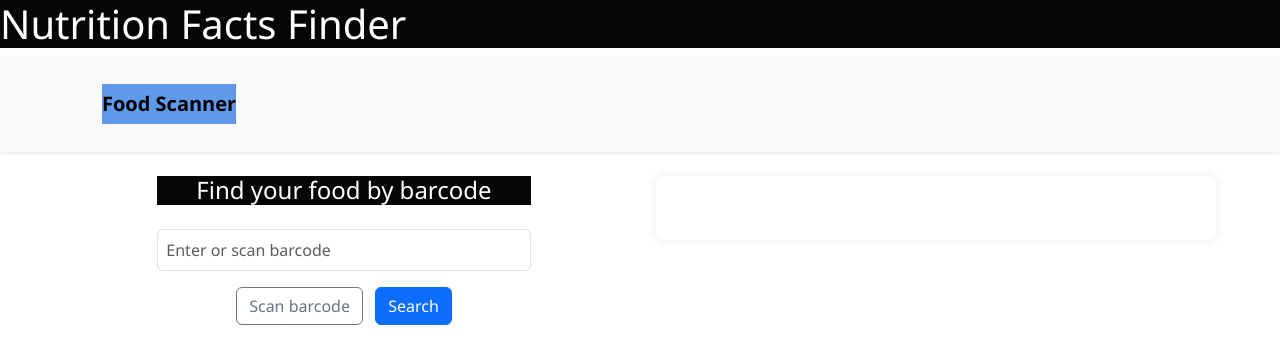
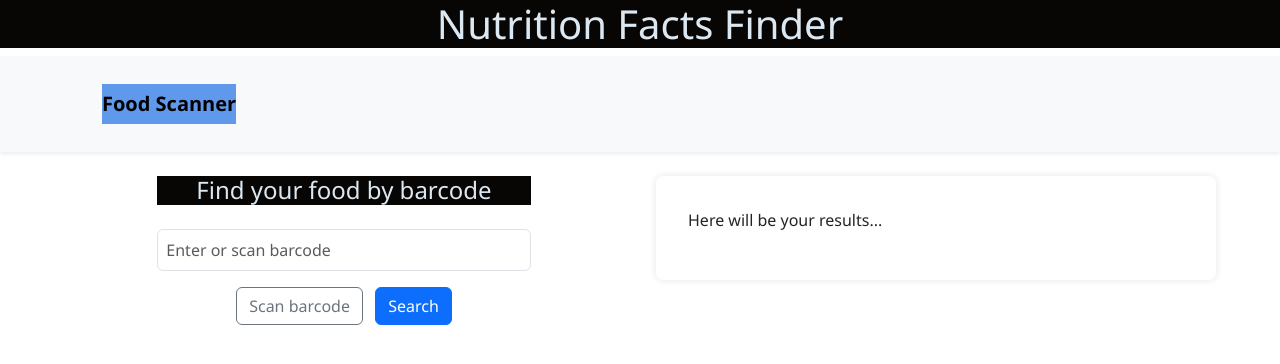
Before and after one commit to AmbitiousArgonian/WebDev, a website built with webpack: page project-one/public/index.html in a window 1280 px wide. Built offline with nearby package versions, Linux system fonts and the light colour scheme.

Commit message:
Center page Headline & Placeholdertext for results

```diff
--- a/project-one/public/index.html
+++ b/project-one/public/index.html
@@ -31,7 +31,7 @@
 
     <section id="result" class="result-area"> <!-- Desktop rechts -->
       <div class="results">
-        <!-- Suchergebnisse werden hier angezeigt -->
+         <p class="placeholder-text">Here will be your results...</p>
       </div>
     </section>
   </main>
--- a/project-one/public/scss/custom.scss
+++ b/project-one/public/scss/custom.scss
@@ -3,7 +3,8 @@
 
 h1 {
     background-color: #070605;
-    color: #ffffff;
+    color: #dce8f1;
+    text-align: center;
 }
 body{
     background-color: f8f9fa;
```
